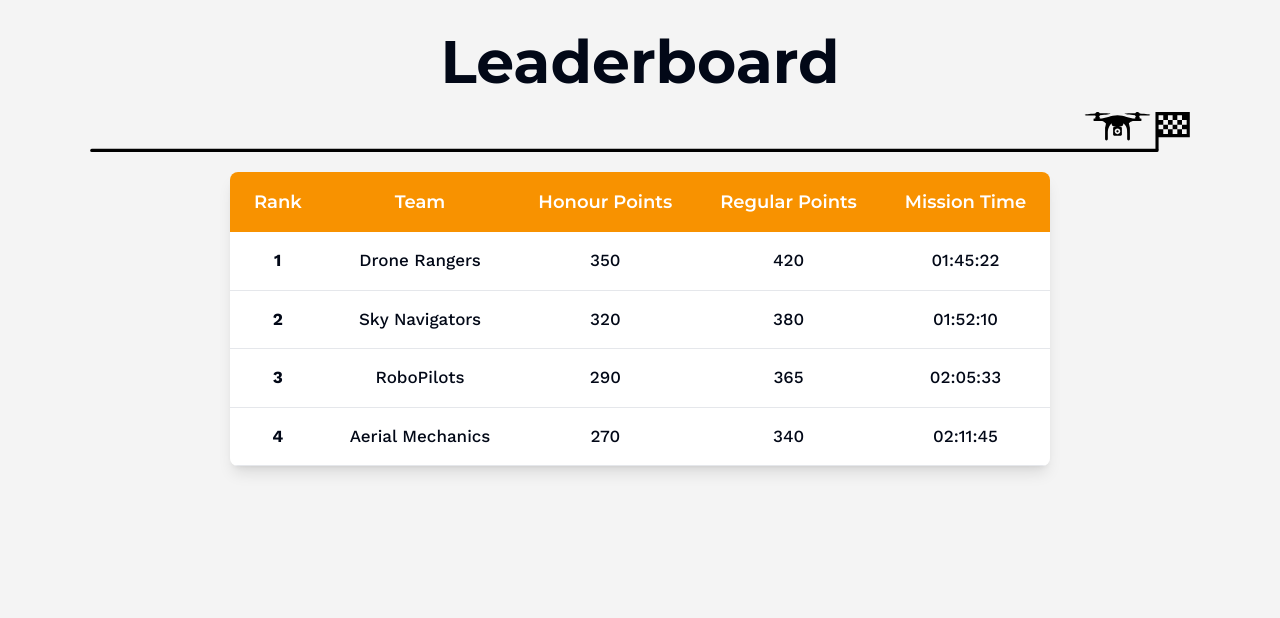
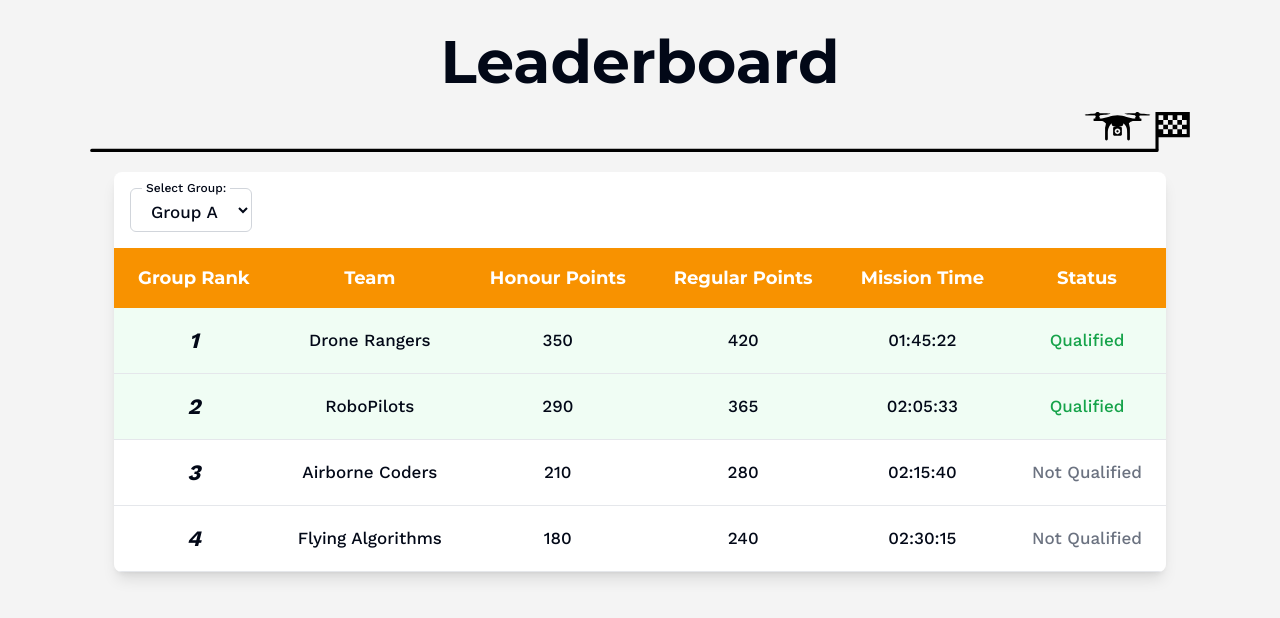
Before and after one commit to codersforcauses/Robodrone, a Next.js app in the folder client/: page /leaderboard in a window 1280 px wide. Shown: the top 618 px of the page. Built offline with nearby package versions, Linux system fonts and the light colour scheme.

Commit message:
feat: added group selection dropdown and fixed styling

```diff
--- a/client/src/components/ui/Leaderboard/List.tsx
+++ b/client/src/components/ui/Leaderboard/List.tsx
@@ -1,65 +1,201 @@
 import { useEffect, useState } from "react";
 
-export default function List() {
-  // Mock data for development
+export default function List({ data = [] }) {
+  // Mock data for development (with four teams per group)
   const mockData = [
+    // Group A teams
     {
-      rank: 1,
+      groupRank: 1,
       teamName: "Drone Rangers",
       honourPoints: 350,
       regularPoints: 420,
       missionTime: "01:45:22",
+      group: "Group A",
+      qualified: true,
     },
     {
-      rank: 2,
+      groupRank: 2,
+      teamName: "RoboPilots",
+      honourPoints: 290,
+      regularPoints: 365,
+      missionTime: "02:05:33",
+      group: "Group A",
+      qualified: true,
+    },
+    {
+      groupRank: 3,
+      teamName: "Airborne Coders",
+      honourPoints: 210,
+      regularPoints: 280,
+      missionTime: "02:15:40",
+      group: "Group A",
+      qualified: false,
+    },
+    {
+      groupRank: 4,
+      teamName: "Flying Algorithms",
+      honourPoints: 180,
+      regularPoints: 240,
+      missionTime: "02:30:15",
+      group: "Group A",
+      qualified: false,
+    },
+
+    // Group B teams
+    {
+      groupRank: 1,
       teamName: "Sky Navigators",
       honourPoints: 320,
       regularPoints: 380,
       missionTime: "01:52:10",
+      group: "Group B",
+      qualified: true,
     },
     {
-      rank: 3,
-      teamName: "RoboPilots",
-      honourPoints: 290,
-      regularPoints: 365,
-      missionTime: "02:05:33",
+      groupRank: 2,
+      teamName: "Circuit Flyers",
+      honourPoints: 250,
+      regularPoints: 310,
+      missionTime: "02:18:20",
+      group: "Group B",
+      qualified: true,
     },
     {
-      rank: 4,
+      groupRank: 3,
+      teamName: "Byte Squadron",
+      honourPoints: 220,
+      regularPoints: 290,
+      missionTime: "02:25:17",
+      group: "Group B",
+      qualified: false,
+    },
+    {
+      groupRank: 4,
+      teamName: "Quantum Wings",
+      honourPoints: 190,
+      regularPoints: 250,
+      missionTime: "02:35:45",
+      group: "Group B",
+      qualified: false,
+    },
+
+    // Group C teams
+    {
+      groupRank: 1,
       teamName: "Aerial Mechanics",
       honourPoints: 270,
       regularPoints: 340,
       missionTime: "02:11:45",
+      group: "Group C",
+      qualified: true,
+    },
+    {
+      groupRank: 2,
+      teamName: "PropCoders",
+      honourPoints: 240,
+      regularPoints: 300,
+      missionTime: "02:20:30",
+      group: "Group C",
+      qualified: true,
+    },
+    {
+      groupRank: 3,
+      teamName: "Binary Flyers",
+      honourPoints: 200,
+      regularPoints: 270,
+      missionTime: "02:28:55",
+      group: "Group C",
+      qualified: false,
+    },
+    {
+      groupRank: 4,
+      teamName: "Aerodynamic Devs",
+      honourPoints: 170,
+      regularPoints: 230,
+      missionTime: "02:38:20",
+      group: "Group C",
+      qualified: false,
     },
   ];
 
-  // Just use mockData directly
-  const displayData = mockData;
+  // Use provided data or fallback to mock data
+  const teamsData = data.length > 0 ? data : mockData;
+
+  // Get unique groups for dropdown
+  const groups = [...new Set(teamsData.map((item) => item.group))];
+
+  // Initialize selectedGroup with the first group instead of "All Groups"
+  const [selectedGroup, setSelectedGroup] = useState(groups[0] || "Group A");
+
+  // Filter data for the selected group only
+  const displayData = teamsData.filter((item) => item.group === selectedGroup);
+
+  const handleGroupChange = (e) => {
+    setSelectedGroup(e.target.value);
+  };
 
   return (
-    <div className="w-full max-w-7xl overflow-hidden rounded-lg shadow-lg">
+    <div className="w-full overflow-hidden rounded-lg shadow-lg">
       <div className="overflow-x-auto">
+        {/* Group selection dropdown */}
+        <div className="flex bg-white p-4">
+          <div className="relative">
+            <label
+              htmlFor="groupSelect"
+              className="body-sm absolute -top-2 left-3 z-10 bg-white px-1 text-xs"
+            >
+              Select Group:
+            </label>
+            <select
+              id="groupSelect"
+              value={selectedGroup}
+              onChange={handleGroupChange}
+              className="body-sm rounded-md border border-gray-300 bg-white px-4 py-2 pt-3 focus:border-primary focus:outline-none focus:ring-2 focus:ring-primary"
+            >
+              {groups.map((group) => (
+                <option key={group} value={group}>
+                  {group}
+                </option>
+              ))}
+            </select>
+          </div>
+        </div>
+
         <table className="min-w-full bg-white">
           <thead>
-            <tr className="bg-primary text-center font-bold text-white">
-              <th className="title px-6 py-4 md:text-lg">Rank</th>
-              <th className="title px-6 py-4 md:text-lg">Team</th>
-              <th className="title px-6 py-4 md:text-lg">Honour Points</th>
-              <th className="title px-6 py-4 md:text-lg">Regular Points</th>
-              <th className="title px-6 py-4 md:text-lg">Mission Time</th>
+            <tr className="title bg-primary text-center font-bold text-white">
+              <th className="px-6 py-4 md:text-lg">Group Rank</th>
+              <th className="px-6 py-4 md:text-lg">Team</th>
+              <th className="px-6 py-4 md:text-lg">Honour Points</th>
+              <th className="px-6 py-4 md:text-lg">Regular Points</th>
+              <th className="px-6 py-4 md:text-lg">Mission Time</th>
+              <th className="px-6 py-4 md:text-lg">Status</th>
             </tr>
           </thead>
           <tbody className="body-sm">
             {displayData.map((row, index) => (
               <tr
                 key={index}
-                className={`border-b border-gray-200 text-center hover:bg-gray-100`}
+                className={`border-b border-gray-200 text-center hover:bg-gray-100 ${
+                  row.qualified ? "bg-green-50" : ""
+                }`}
               >
-                <td className="px-6 py-4 font-bold">{row.rank}</td>
+                <td className="body-lg px-6 py-4 font-bold italic">
+                  {row.groupRank}
+                </td>
                 <td className="px-6 py-4">{row.teamName}</td>
                 <td className="px-6 py-4">{row.honourPoints}</td>
                 <td className="px-6 py-4">{row.regularPoints}</td>
                 <td className="px-6 py-4">{row.missionTime}</td>
+                <td className="px-6 py-4">
+                  {row.qualified ? (
+                    <span className="font-medium text-green-600">
+                      Qualified
+                    </span>
+                  ) : (
+                    <span className="text-gray-500">Not Qualified</span>
+                  )}
+                </td>
               </tr>
             ))}
           </tbody>
--- a/client/src/pages/leaderboard.tsx
+++ b/client/src/pages/leaderboard.tsx
@@ -1,5 +1,6 @@
 import Image from "next/image";
 
+import Dropdown from "../components/ui/Leaderboard/Dropdown";
 import List from "../components/ui/Leaderboard/List";
 
 export default function LeaderboardPage() {
```
